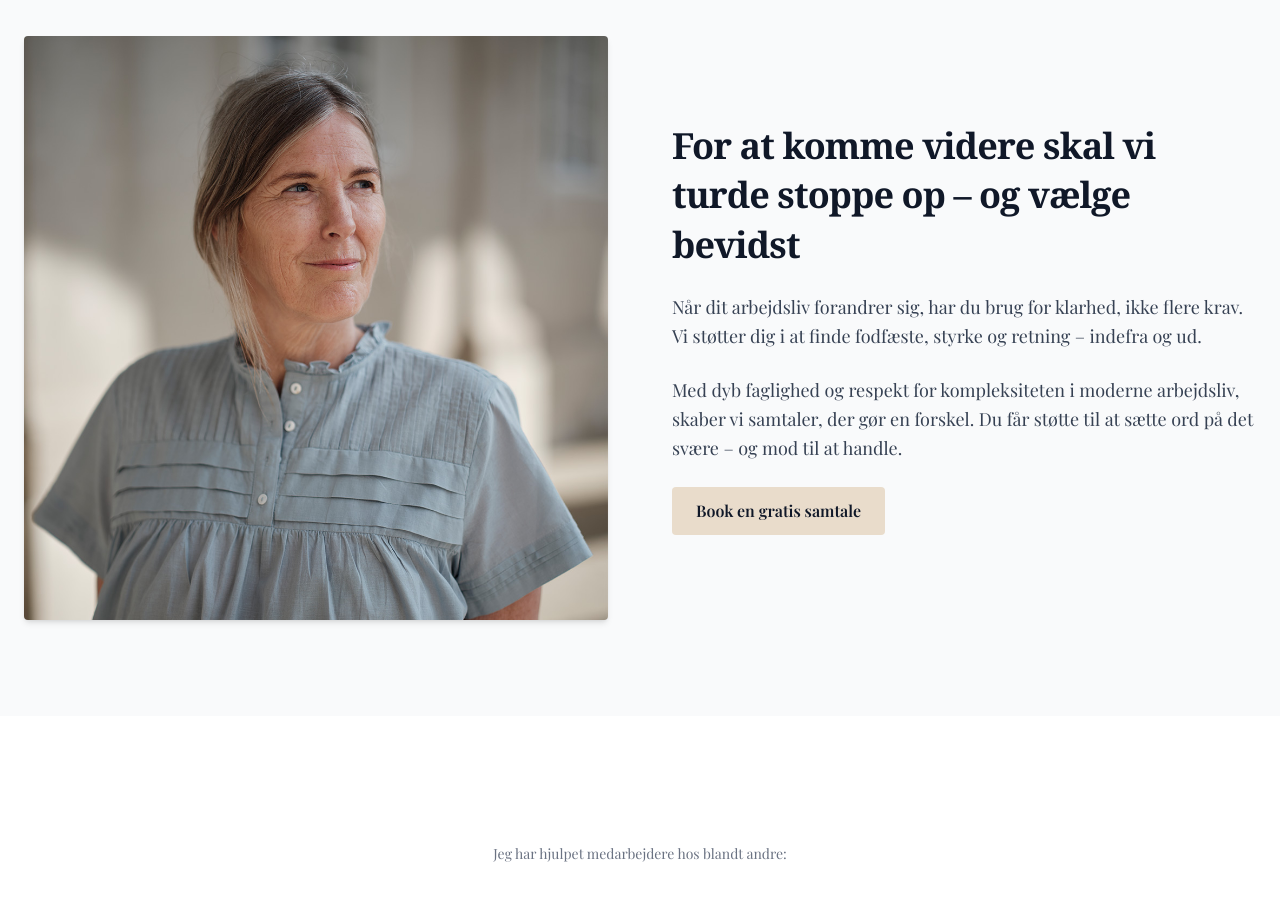
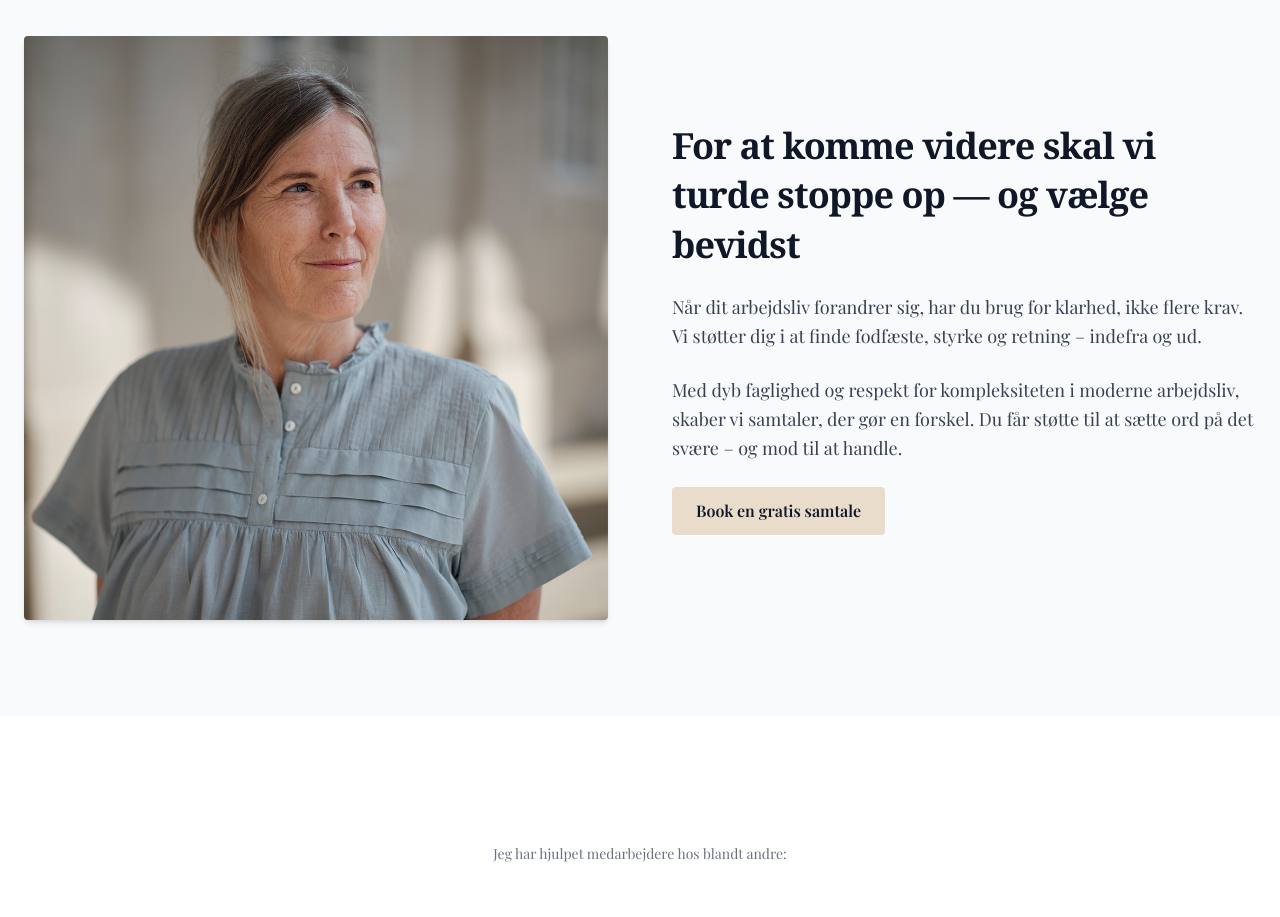
Before and after one commit to nordic-agency/marielouisestokholm, a Next.js app: page / in a window 1280 px wide. Shown: the part 860-1777 px from the top of the page. Built offline with nearby package versions, Linux system fonts and the light colour scheme.

Commit message:
Revision: Opdater Om mig sektion med em dash i overskrift

```diff
--- a/src/app/page.tsx
+++ b/src/app/page.tsx
@@ -131,7 +131,7 @@ export default function Home() {
           </div>
           <div className="space-y-6">
             <h2 className="text-3xl md:text-4xl font-serif font-bold text-gray-900 leading-snug tracking-tight">
-              For at komme videre skal vi turde stoppe op – og vælge bevidst
+              For at komme videre skal vi turde stoppe op — og vælge bevidst
             </h2>
             <p className="text-lg leading-relaxed text-gray-700">
               Når dit arbejdsliv forandrer sig, har du brug for klarhed, ikke flere krav. Vi støtter dig i at finde fodfæste, styrke og retning – indefra og ud.
```
